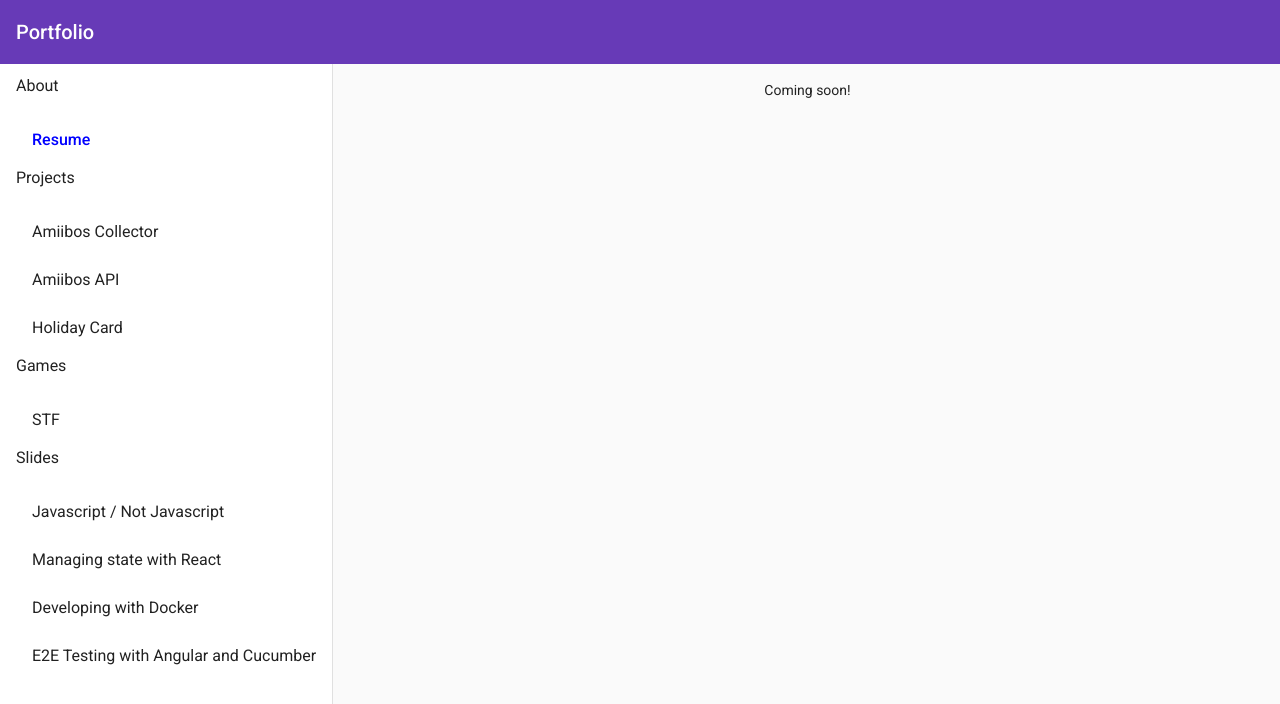
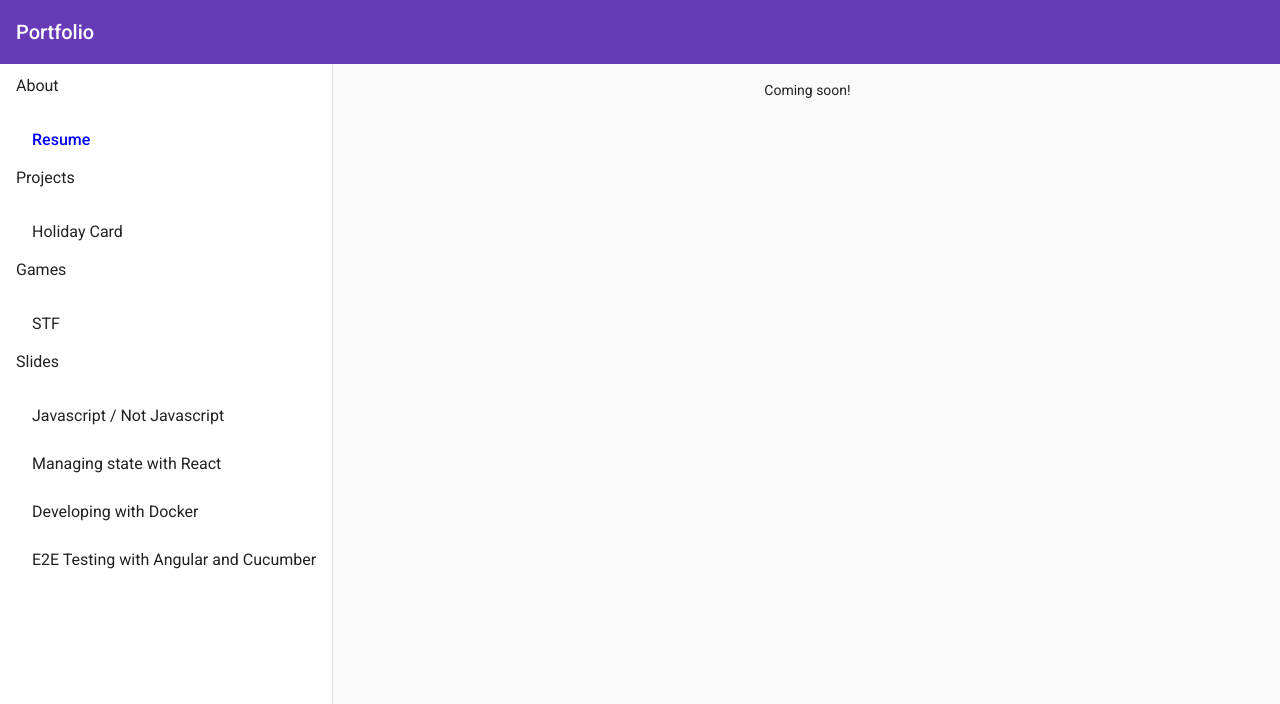
Before and after one commit to dkellycollins/dkellycollins.github.io, an Angular app: page /about/resume in a window 1280 px wide. Shown: the top 704 px of the page. Built offline with nearby package versions, Linux system fonts and the light colour scheme.

Commit message:
Removed incomplete links.

```diff
--- a/src/app/app.component.ts
+++ b/src/app/app.component.ts
@@ -16,8 +16,8 @@ declare function gtag(...args: Array<any>): void;
           <a mat-list-item [routerLink]="['about/resume']" routerLinkActive="nav-link-active">Resume</a>
 
           <h3 matSubHeader>Projects</h3>
-          <a mat-list-item>Amiibos Collector</a>
-          <a mat-list-item>Amiibos API</a>
+          <!--<a mat-list-item>Amiibos Collector</a>-->
+          <!--<a mat-list-item>Amiibos API</a>-->
           <!--<a mat-list-item>Docker Explorer</a>-->
           <a mat-list-item [routerLink]="['projects/holiday-card']" routerLinkActive="nav-link-active">Holiday Card</a>
 
```
